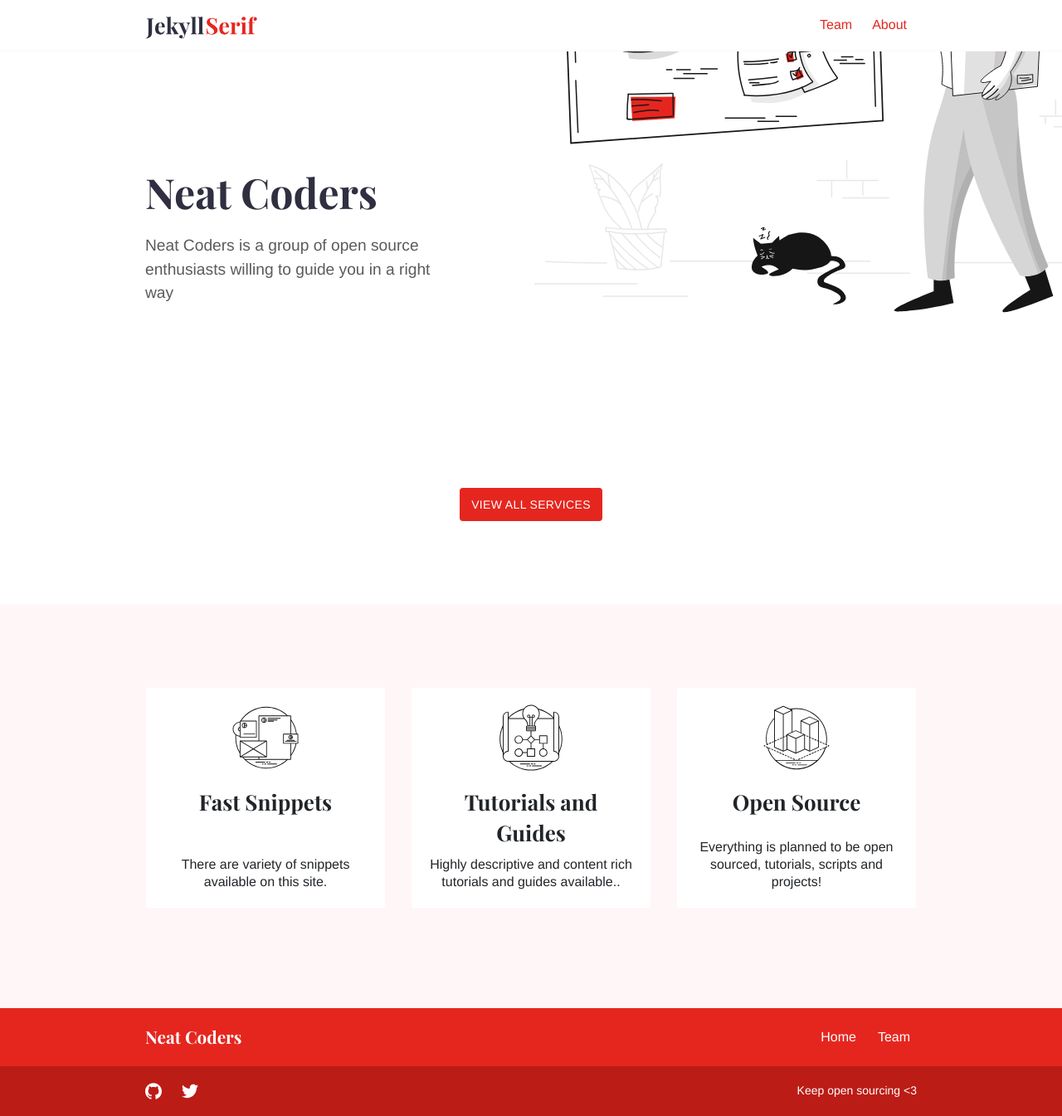
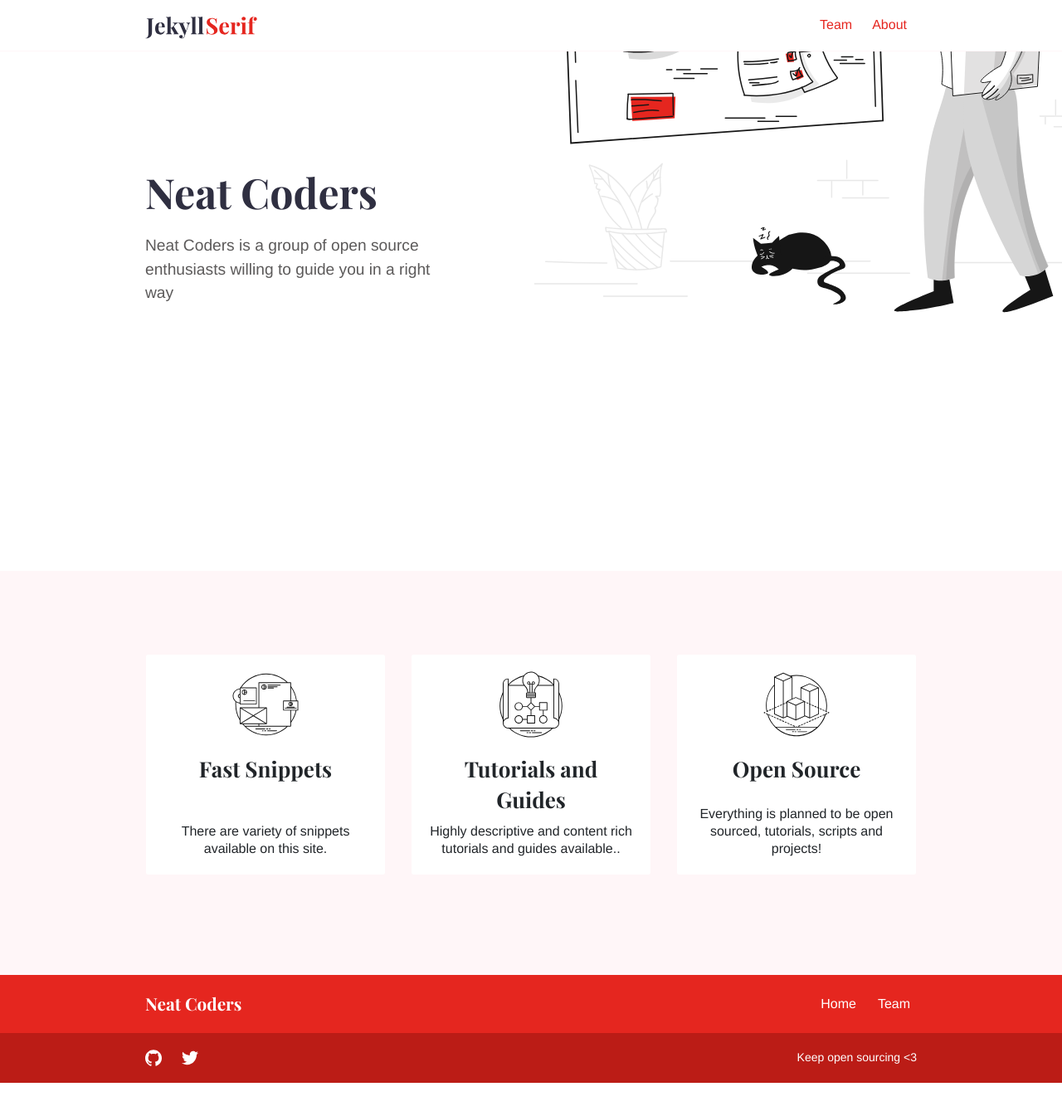
Before and after one commit to NeatCoders/neatcoders.github.io, a Jekyll site: the page built from index.md, in a window 1280 px wide. Shown: the whole page at 83% size. Built offline with Jekyll 4.4.1, drawn with Linux system fonts in a browser that asks for light colours; after the commit the page ends 1305 px from its top, so only the background shows below that.

Commit message:
Update home.html

```diff
--- a/_layouts/home.html
+++ b/_layouts/home.html
@@ -38,11 +38,7 @@ bodyClass: page-home
       </div>
       {% endfor %}
     </div>
-    <div class="row justify-content-center">
-      <div class="col-auto">
-        <a class="button button-primary" href="{{site.baseurl}}/services">View All Services</a>
-      </div>
-    </div>
+
   </div>
 </div>
 
```
